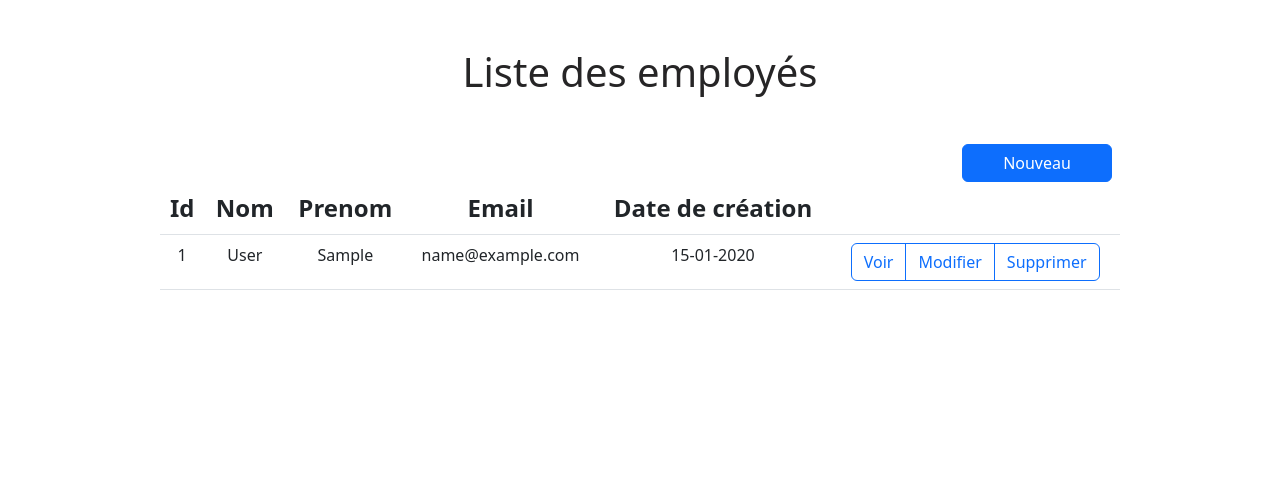
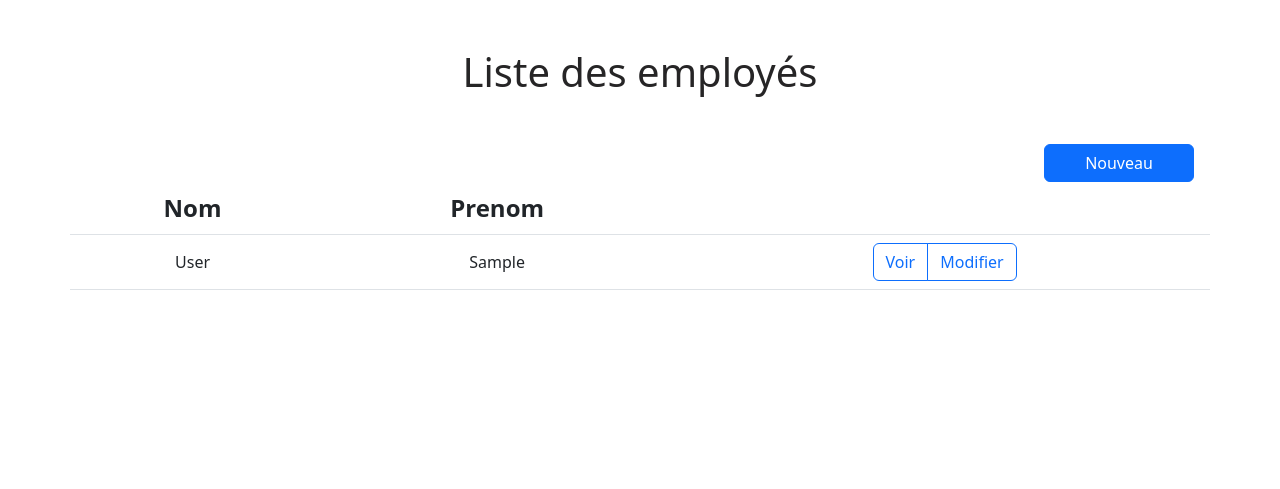
Before and after one commit to kyoshiroDev/garage-v-parrot, a Symfony app: template templates/user/index.html.twig in a window 1280 px wide. Shown: the top 489 px of the page. Before the commit the page ends 290 px from the top, so only its background shows below. Run offline with Twig, Linux system fonts and the light colour scheme; the template is opened without the code that fills it: most values are stand-ins (such as "Sample title", 1, 10 or a date in 2020); some libraries are stand-ins or nearby versions.

Commit message:
essaie responsive sur index user

```diff
--- a/templates/user/index.html.twig
+++ b/templates/user/index.html.twig
@@ -5,6 +5,7 @@
 
 {% block stylesheets %}
 	{{ parent() }}
+  <link rel="stylesheet" href="{{ asset('assets/css/index-user/style.css') }}">
 {% endblock %}
 
 {% block javascripts %}
@@ -12,32 +13,32 @@
 {% endblock %}
 
 {% block body %}
-	<main class="d-flex flex-column align-items-center justify-content-center">
+	<main>
 		<h1 class="text-center fs-1 m-5">Liste des employés</h1>
-		<div class="d-flex justify-content-end align-items-center me-3 w-75">
+		<div class="container d-flex justify-content-end align-items-center pe-3 w-100">
 			<button type="button" onclick="window.location.href = '{{ path('app_user_new') }}'" class="btn btn-primary text-center" style="width: 150px">
 				Nouveau
 			</button>
 		</div>
-		<table class="table p-3 w-75 m-0">
+		<table class="container table p-3 my-0">
 			<thead class="">
 				<tr class="text-center fs-4">
-					<th>Id</th>
+					<th class="d-sm-none">Id</th>
 					<th>Nom</th>
 					<th>Prenom</th>
-					<th>Email</th>
-					<th>Date de création</th>
+					<th class="d-sm-none">Email</th>
+					<th class="d-sm-none">Date de création</th>
 					<th></th>
 				</tr>
 			</thead>
 			<tbody>
 				{% for user in users %}
 					<tr class="text-center fs-6">
-						<td>{{ user.id }}</td>
-						<td>{{ user.lastName }}</td>
-						<td>{{ user.firstName }}</td>
-						<td>{{ user.email }}</td>
-						<td>{{ user.createdAt ? user.createdAt|date('d-m-Y') : '' }}</td>
+						<td class="align-middle d-sm-none">{{ user.id }}</td>
+						<td class="align-middle">{{ user.lastName }}</td>
+						<td class="align-middle">{{ user.firstName }}</td>
+						<td class="align-middle d-sm-none">{{ user.email }}</td>
+						<td class="align-middle d-sm-none">{{ user.createdAt ? user.createdAt|date('d-m-Y') : '' }}</td>
 						<td>
 							<div class="btn-group" role="group" aria-label="Basic outlined example">
 								<button type="button" class="btn btn-outline-primary" onclick="window.location.href = '{{ path('app_user_show', {'id': user.id}) }}'">
@@ -45,9 +46,6 @@
 								</button>
 								<button type="button" class="btn btn-outline-primary" onclick="window.location.href = '{{ path('app_user_edit', {'id': user.id}) }}'">
 									Modifier
-								</button>
-								<button type="button" class="btn btn-outline-primary" onclick="window.location.href = '{{ path('app_user_delete', {'id': user.id}) }}'">
-									Supprimer
 								</button>
 							</div>
 						</td>
```
Also changed, not shown: public/assets/css/index-user/style.css (added).
